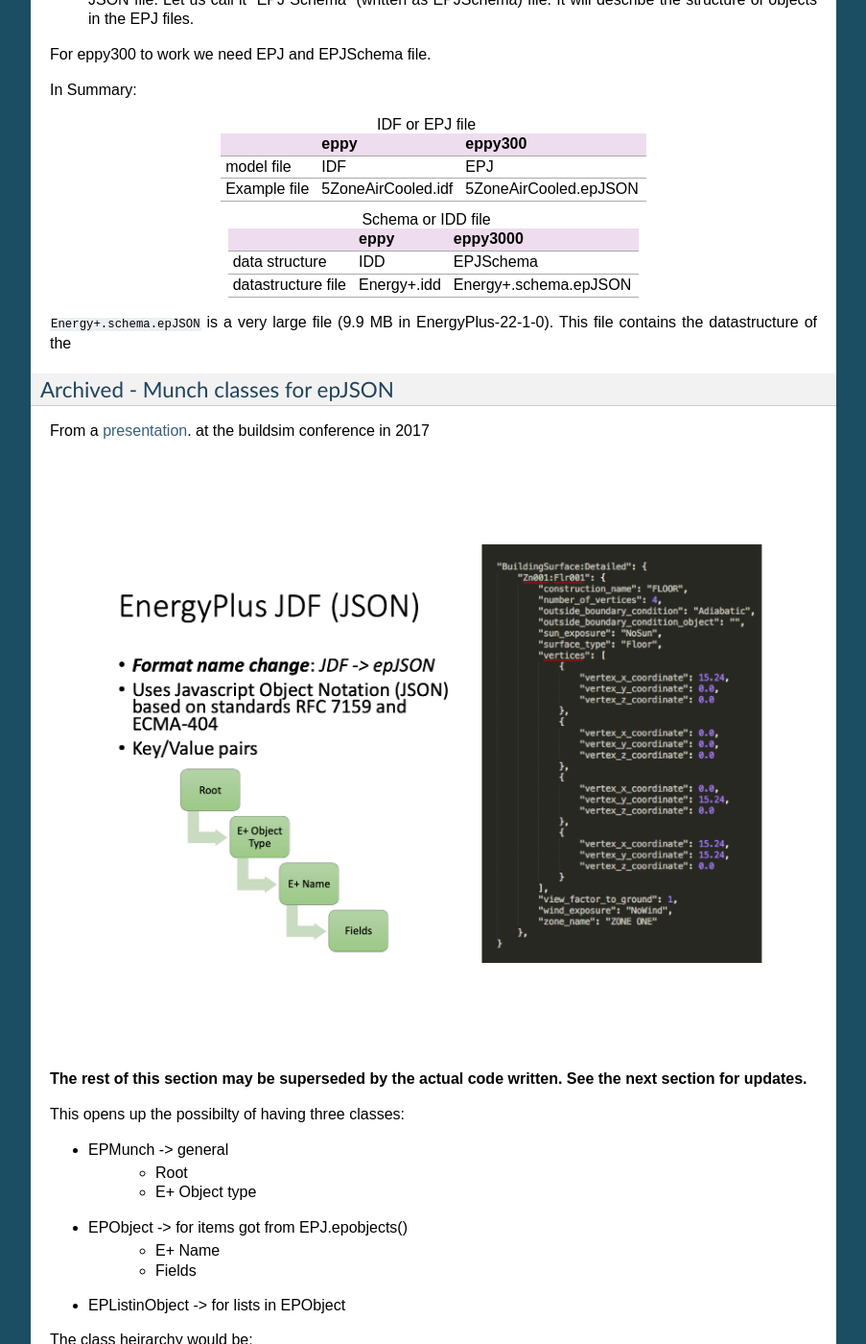
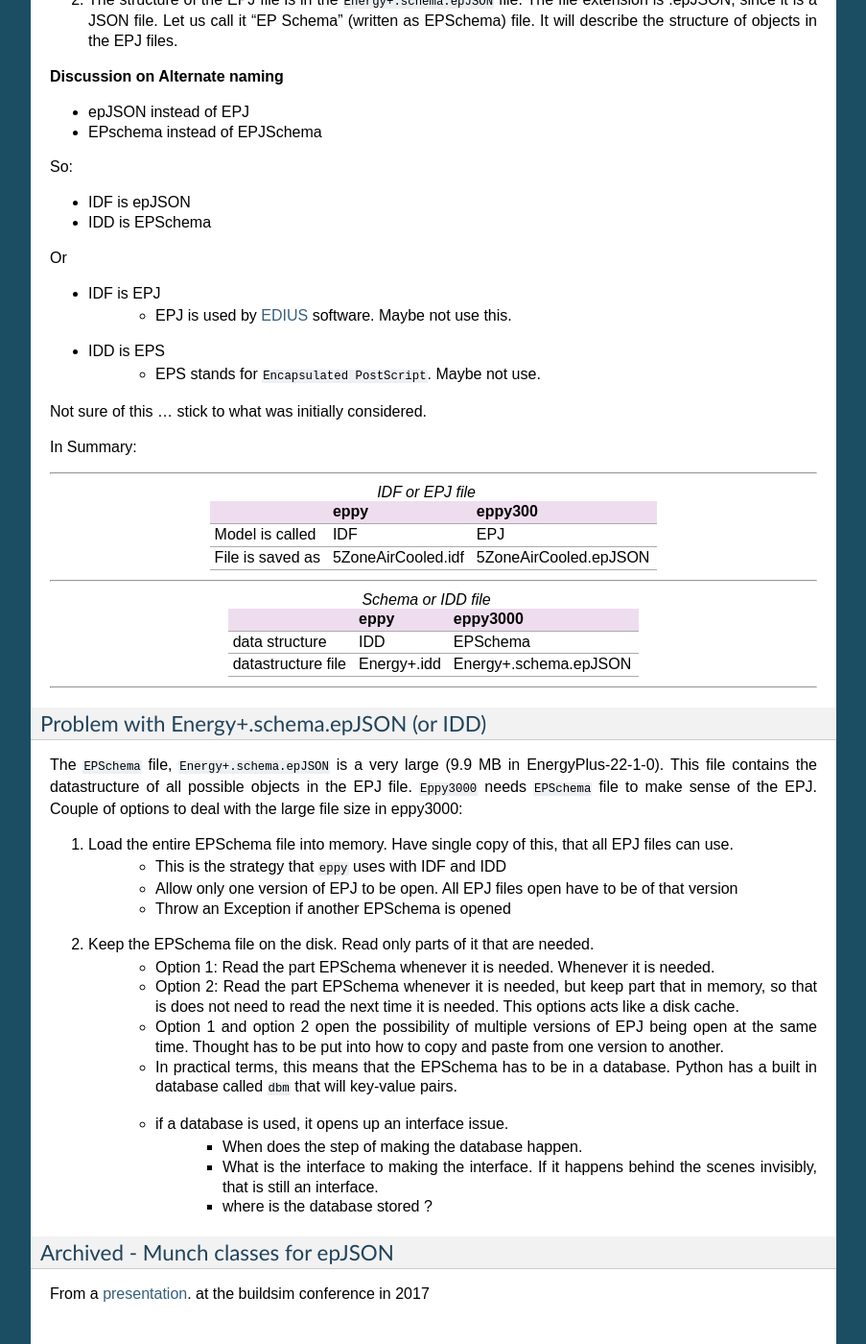
Before and after one commit to pyenergyplus/eppy3000, a Sphinx documentation site: the page built from docs/developmentnotes.rst, in a window 1280 px wide and 1400 px high, scrolled down 3176 px. Shown: the whole window at 96% size, without its empty margins (198-1101 px from the left). Built offline with Sphinx 7.4.7, drawn with Linux system fonts in a browser that asks for light colours; some of the changed text lies outside the part shown.

Commit message:
working on issue # 108
    modified:   docs/developmentnotes.rst

```diff
--- a/docs/developmentnotes.rst
+++ b/docs/developmentnotes.rst
@@ -147,8 +147,8 @@ The Energy+.schema.epJSON is stored in a dbm on the disk. ``EPJ.alldbms`` is the
 
 To see how it works goto look at :doc:`/EPSchema`
 
-Problem with Energy+.schema.epJSON (or IDD)
--------------------------------------------
+Change in terminology in eppy3000
+---------------------------------
 
 Getting the terminology right (The narrative here is based on ``EnergyPlus-23-2-0``):
 
@@ -163,29 +163,75 @@ We need have an IDF file and the IDD file for ``eppy`` to work.
 
 Now with Energyplus moving towards ``JSON`` format, we have a different set of files that map to the IDD and the IDF formats. Let us take a look at them:
 
-1. Let us call the IDF file an EPJ file when it is in the JSON format. Makes it easy to talk about it. One could say "Let us look at the EPJ file" or "There is a typo in the EPJ file". The file extension is .epJSON. Which stands for *EnergyPlus JSON*.
-    - an example would be ``5ZoneAirCooled.idf``
+1. Let us call the IDF file an EPJ file when it is in the JSON format. Makes it easy to talk about it. One could say "Let us look at the EPJ file" or "There is a typo in the EPJ file". The file extension is .epJSON. Which stands for *EnergyPlus JSON*. If you are feeling very *garrulous* you could say "epJSON"
+    - an example of an IDF file would be ``5ZoneAirCooled.idf``. In JSON format it would be saved as ``5ZoneAirCooled.epJSON``
     - The ``ExampleFiles`` folder has this file ``RefBldgMediumOfficeNew2004_Chicago_epJSON.epJSON``, in case you want to look at a real file
-2. The structure of the EPJ file is in the ``Energy+.schema.epJSON`` file. The file extension is .epJSON, since it is a JSON file. Let us call it "EPJ Schema" (written as EPJSchema) file.  It will describe the structure of objects in the EPJ files.
+2. The structure of the EPJ file is in the ``Energy+.schema.epJSON`` file. The file extension is .epJSON, since it is a JSON file. Let us call it "EP Schema" (written as EPSchema) file.  It will describe the structure of objects in the EPJ files.
 
-For eppy300 to work we need EPJ and EPJSchema file.
+**Discussion on Alternate naming**
+
+- epJSON instead of EPJ
+- EPschema instead of EPJSchema
+
+So:
+
+- IDF is epJSON
+- IDD is EPSchema
+
+Or
+
+- IDF is EPJ
+    - EPJ is used by `EDIUS <https://www.grassvalley.com/products/editing/edius-x/>`_ software. Maybe not use this.
+- IDD is EPS
+    - EPS stands for ``Encapsulated PostScript``. Maybe not use.
+
+Not sure of this ... stick to what was initially considered.
+
+
 
 In Summary:
 
+-----
 
-.. csv-table:: IDF or EPJ file
+
+.. csv-table:: *IDF or EPJ file*
     :header: ,eppy,eppy300
 
-    model file,IDF,EPJ
-    Example file,5ZoneAirCooled.idf,5ZoneAirCooled.epJSON
+    Model is called,IDF,EPJ
+    File is saved as,5ZoneAirCooled.idf,5ZoneAirCooled.epJSON
 
-.. csv-table:: Schema or IDD file
+-----
+
+.. csv-table:: *Schema or IDD file*
     :header: ,eppy,eppy3000
 
-    data structure,IDD,EPJSchema
+    data structure,IDD,EPSchema
     datastructure file,Energy+.idd,Energy+.schema.epJSON
 
-``Energy+.schema.epJSON`` is a very large file (9.9 MB in EnergyPlus-22-1-0). This file contains the datastructure of the
+-----
+
+
+Problem with Energy+.schema.epJSON (or IDD)
+-------------------------------------------
+
+The ``EPSchema`` file, ``Energy+.schema.epJSON`` is a very large (9.9 MB in EnergyPlus-22-1-0). This file contains the datastructure of all possible objects in the EPJ file. ``Eppy3000`` needs ``EPSchema`` file to make sense of the EPJ. Couple of options to deal with the large file size in eppy3000:
+
+1. Load the entire EPSchema file into memory. Have single copy of this, that all EPJ files can use.
+    - This is the strategy that ``eppy`` uses with IDF and IDD
+    - Allow only one version of EPJ to be open. All EPJ files open have to be of that version
+    - Throw an Exception if another EPSchema is opened
+2. Keep the EPSchema file on the disk. Read only parts of it that are needed.
+    - Option 1: Read the part EPSchema whenever it is needed. Whenever it is needed.
+    - Option 2: Read the part EPSchema whenever it is needed, but keep part that in memory, so that is does not need to read the next time it is needed. This options acts like a disk cache.
+    - Option 1 and option 2 open the possibility of multiple versions of EPJ being open at the same time. Thought has to be put into how to copy and paste from one version to another.
+    - In practical terms, this means that the EPSchema has to be in a database. Python has a built in database called ``dbm`` that will key-value pairs.
+    - if a database is used, it opens up an interface issue.
+        - When does the step of making the database happen.
+        - What is the interface to making the interface. If it happens behind the scenes invisibly, that is still an interface.
+        - where is the database stored ?
+
+
+
 
 Archived - Munch classes for epJSON
 -----------------------------------
```
